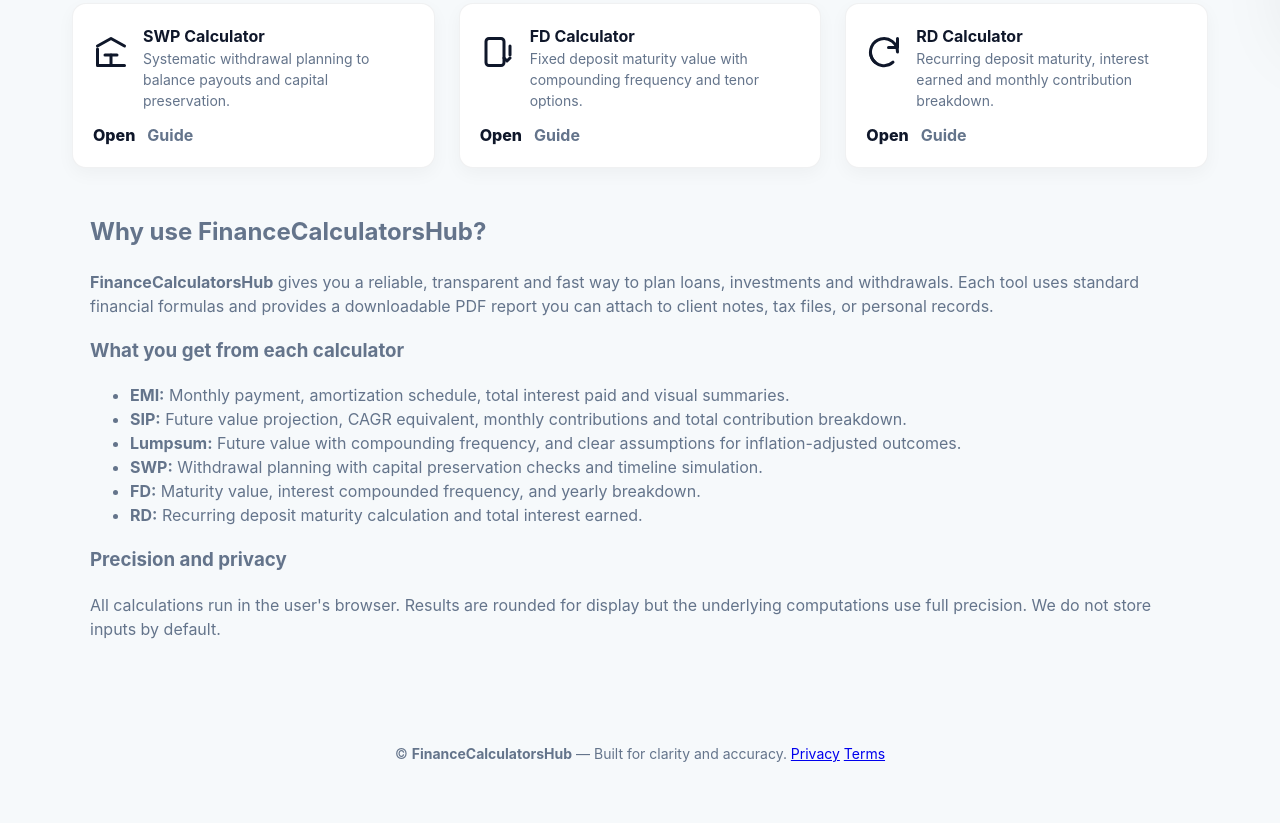
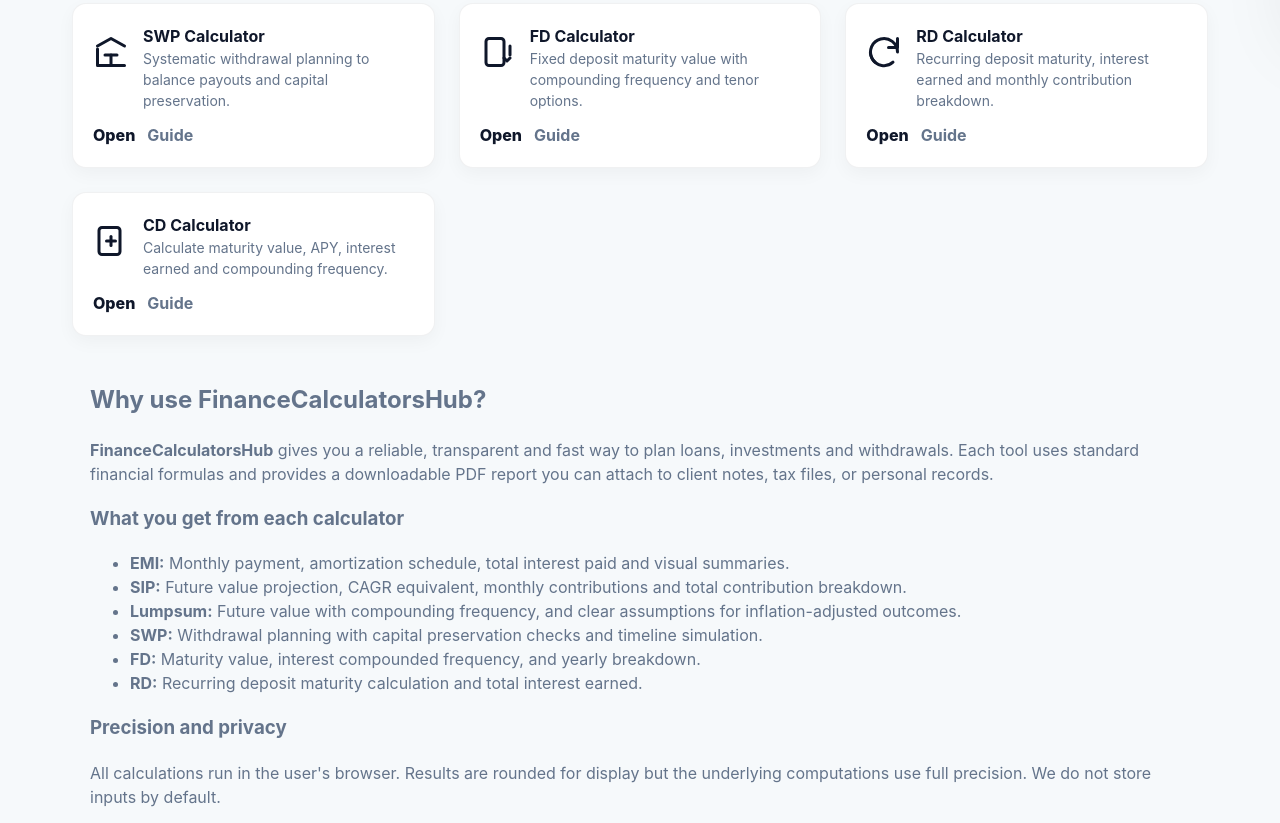
Before and after one commit to selcas05/FinanceCalculatorsHub, a plain HTML site: page index.html in a window 1280 px wide. Shown: the part 782-1605 px from the top of the page. Drawn offline with Linux system fonts and the light colour scheme.

Commit message:
index.html

```diff
--- a/index.html
+++ b/index.html
@@ -10,15 +10,6 @@
   <meta name="theme-color" content="#ffffff" />
   <link rel="canonical" href="https://financecalculatorshub.com/">
   <meta name="robots" content="index, follow" />
-  <!-- Favicon & Icons -->
-<link rel="icon" href="/favicon.ico" type="image/x-icon">
-<link rel="icon" type="image/png" sizes="32x32" href="/favicon-32.png">
-<link rel="icon" type="image/png" sizes="16x16" href="/favicon-16.png">
-<link rel="apple-touch-icon" sizes="180x180" href="/apple-touch-icon.png">
-<link rel="manifest" href="/manifest.json">
-<link rel="mask-icon" href="/safari-pinned-tab.svg" color="#0f172a">
-<meta name="msapplication-TileColor" content="#ffffff">
-<meta name="theme-color" content="#ffffff">
 
   <style>
     :root{
@@ -346,7 +337,8 @@
     { "@type": "ListItem", "position": 3, "name": "Lumpsum Calculator", "url": "https://financecalculatorshub.com/calculators/lumpsum.html" },
     { "@type": "ListItem", "position": 4, "name": "SWP Calculator", "url": "https://financecalculatorshub.com/calculators/swp.html" },
     { "@type": "ListItem", "position": 5, "name": "FD Calculator", "url": "https://financecalculatorshub.com/calculators/fd.html" },
-    { "@type": "ListItem", "position": 6, "name": "RD Calculator", "url": "https://financecalculatorshub.com/calculators/rd.html" }
+    { "@type": "ListItem", "position": 6, "name": "RD Calculator", "url": "https://financecalculatorshub.com/calculators/rd.html" },
+    { "@type": "ListItem", "position": 7, "name": "CD Calculator", "url": "https://financecalculatorshub.com/calculators/cd.html" }
   ]
 }
 <script type="application/ld+json">
@@ -382,6 +374,7 @@
         <a href="/calculators/swp.html">SWP Calculator</a>
         <a href="/calculators/fd.html">FD Calculator</a>
         <a href="/calculators/rd.html">RD Calculator</a>
+        <a href="/calculators/cd.html">CD Calculator</a>
         <a href="/blog.html">Blog</a>
       </nav>
 
@@ -402,6 +395,7 @@
     <a href="/calculators/swp.html">SWP Calculator</a>
     <a href="/calculators/fd.html">FD Calculator</a>
     <a href="/calculators/rd.html">RD Calculator</a>
+    <a href="/calculators/cd.html">CD Calculator</a>
     <a href="/blog.html">Blog</a>
     <div style="margin-top:auto;color:var(--muted);font-size:13px">© FinanceCalculatorsHub</div>
   </aside>
@@ -575,6 +569,30 @@
             <a class="ghost-link" href="/blog.html#rd">Guide</a>
           </div>
         </article>
+
+        <!-- CD -->
+        <article class="card" role="listitem" aria-labelledby="cdTitle">
+          <div class="card-top">
+            <div class="icon-wrap" aria-hidden="true">
+              <!-- certificate / dollar icon -->
+              <svg width="36" height="36" viewBox="0 0 24 24" fill="none"
+                xmlns="http://www.w3.org/2000/svg" aria-hidden="true">
+                <rect x="4" y="3" width="14" height="18" rx="2" stroke="#0f172a" stroke-width="2" fill="none"/>
+                <path d="M12 9v6" stroke="#0f172a" stroke-width="2" stroke-linecap="round"/>
+                <path d="M9 12h6" stroke="#0f172a" stroke-width="2" stroke-linecap="round"/>
+              </svg>
+            </div>
+            <div>
+              <h3 id="cdTitle">CD Calculator</h3>
+              <p>Calculate maturity value, APY, interest earned and compounding frequency.</p>
+            </div>
+          </div>
+          <div class="actions">
+            <a class="link" href="/calculators/cd.html">Open</a>
+            <a class="ghost-link" href="/blog.html#cd">Guide</a>
+          </div>
+        </article>
+
       </div>
     </section>
 
```
